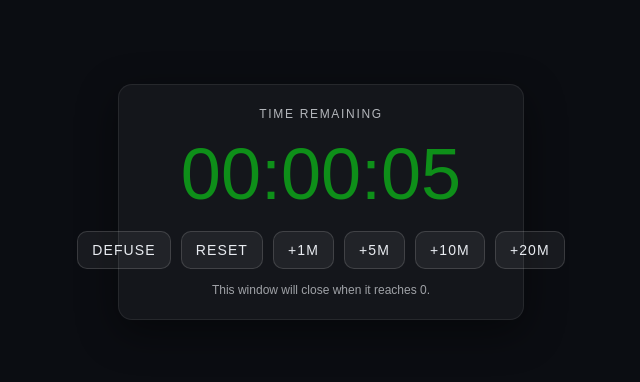
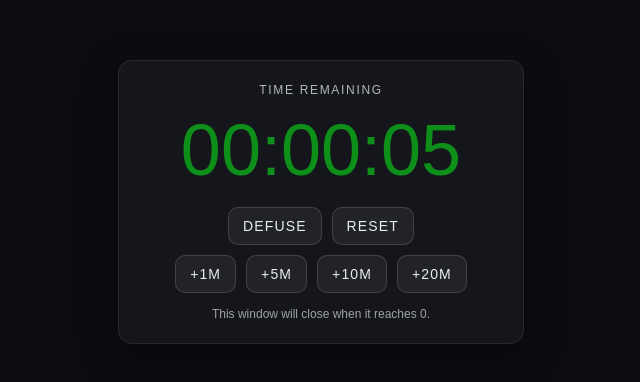
Before and after one commit to beamvex/time-bomb, a website with bundled scripts: page src/index.html in a window 1280 px wide. Shown: the part 198-580 px from the top of the page, without its empty margins (319-959 px from the left). Built offline with nearby package versions, Linux system fonts and the light colour scheme; a web font is replaced by a local one.

Commit message:
chore: reorganize controls into two rows with improved layout
- Split controls into two rows: main controls (Defuse/Reset) and time extension buttons
- Change controls container to flexbox column layout with centered alignment
- Add controls-row class for horizontal button groups with wrapping support
- Add gap spacing between rows and buttons for better visual separation

```diff
--- a/src/index.html
+++ b/src/index.html
@@ -57,8 +57,16 @@
       .controls {
         margin-top: 16px;
         display: flex;
+        flex-direction: column;
+        align-items: center;
+        gap: 10px;
+      }
+
+      .controls-row {
+        display: flex;
         justify-content: center;
         gap: 10px;
+        flex-wrap: wrap;
       }
 
       .btn {
@@ -90,12 +98,16 @@
         <div class="label">Time remaining</div>
         <div id="count" class="count">--</div>
         <div class="controls">
+          <div class="controls-row">
             <button id="toggle" class="btn" type="button">Defuse</button>
             <button id="reset" class="btn" type="button">Reset</button>
+          </div>
+          <div class="controls-row">
             <button id="add1" class="btn" type="button">+1m</button>
             <button id="add5" class="btn" type="button">+5m</button>
             <button id="add10" class="btn" type="button">+10m</button>
             <button id="add20" class="btn" type="button">+20m</button>
+          </div>
         </div>
         <div class="hint">This window will close when it reaches 0.</div>
       </div>
```
Lines whose indentation alone changed are shown as unchanged.
